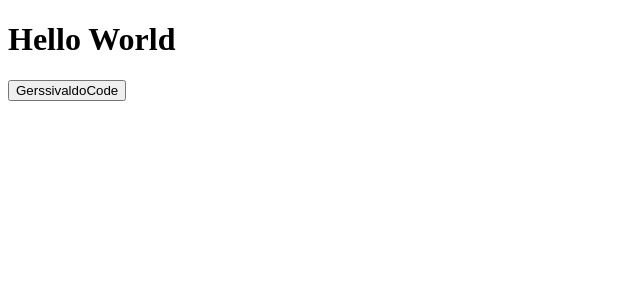
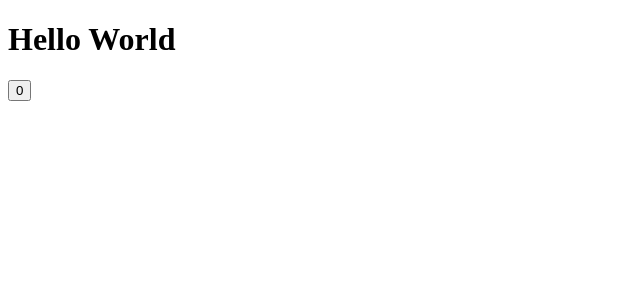
Before and after one commit to gerssivaldosantos/nlw6reactjs, a React (Create React App) app in the folder letmeask/: page / in a window 1280 px wide. Shown: the top 300 px of the page, without its empty margins (0-640 px from the left). Built offline with nearby package versions, Linux system fonts and the light colour scheme.

Commit message:
counter in javascript example without use react state

```diff
--- a/letmeask/src/App.tsx
+++ b/letmeask/src/App.tsx
@@ -5,7 +5,7 @@ function App() {
     <div>
 
     <h1>Hello World</h1>
-    <Button text={["Gerssivaldo","Code"]}/>
+    <Button></Button>
 
     </div>
 
--- a/letmeask/src/components/button.tsx
+++ b/letmeask/src/components/button.tsx
@@ -1,9 +1,13 @@
-type ButtonProps = {
-    text?: Array<String>;
-}
 
-export function Button(props:ButtonProps){
+export function Button(){
+
+    let counter = 0;
+
+    function increment() {
+        counter += 1;
+        console.log(counter);
+    }
     return(
-        <button>{props.text || "default"}</button>
+        <button onClick={increment} >{counter}</button>
     )
 }
```
